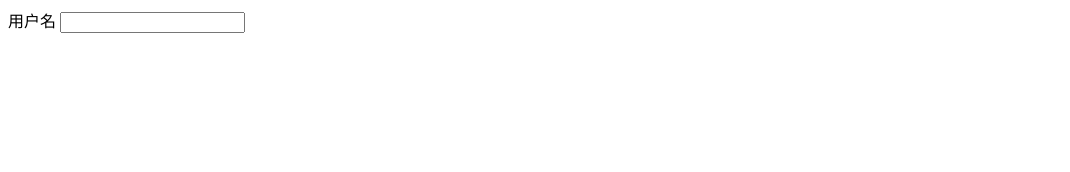
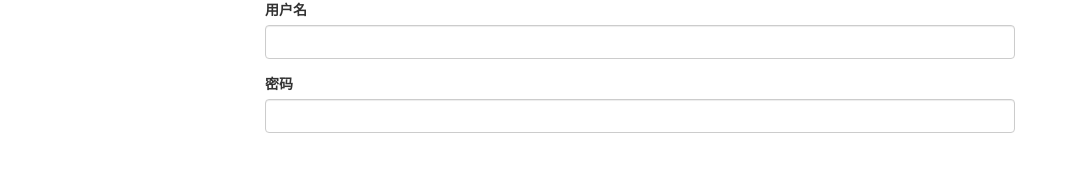
Before and after one commit to Scar007/201703node, a website: page 1.express/4.login/views/user/signup.html in a window 1280 px wide. Shown: the whole page, without its empty margins (0-1070 px from the left). Drawn offline with nearby package versions, Linux system fonts and the light colour scheme.

Commit message:
编写注册表单

```diff
--- a/1.express/4.login/views/user/signup.html
+++ b/1.express/4.login/views/user/signup.html
@@ -3,6 +3,10 @@
 <head>
     <meta charset="UTF-8">
     <title>Title</title>
+    <meta name="viewport"
+          content="width=device-width, user-scalable=no, initial-scale=1.0, maximum-scale=1.0, minimum-scale=1.0">
+    <link rel="stylesheet" href="/bootstrap/dist/css/bootstrap.css">
+
 </head>
 <body>
 <div class="container">
@@ -10,8 +14,12 @@
         <div class="col-sm-8 col-sm-offset-2">
             <form>
                 <div class="form-group">
-                    <label for="username">用户名</label>
-                    <input type="text" id="username" name="username">
+                    <label class="control-label" for="username">用户名</label>
+                    <input class="form-control" type="text" id="username" name="username">
+                </div>
+                <div class="form-group">
+                    <label class="control-label" for="password">密码</label>
+                    <input class="form-control" type="text" id="password" name="password">
                 </div>
             </form>
         </div>
```
Also changed, not shown: 1.express/4.login/server.js (+7 -4 lines).
